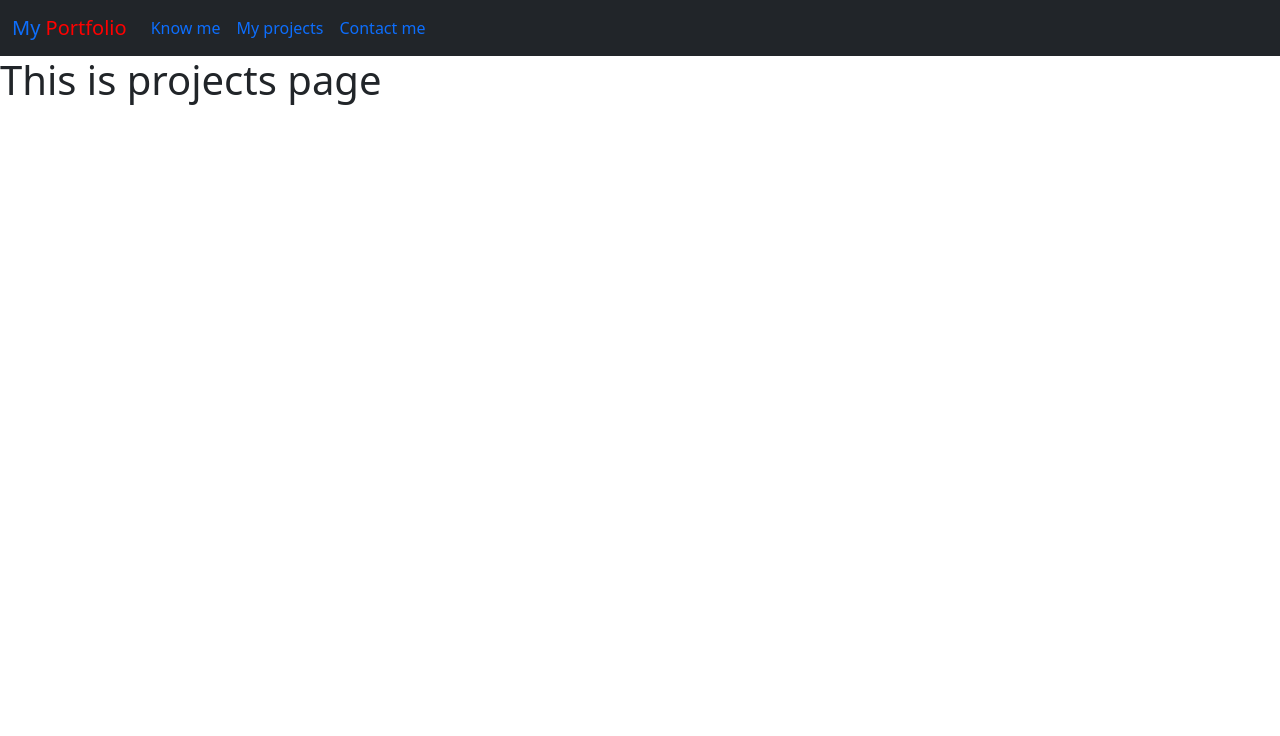
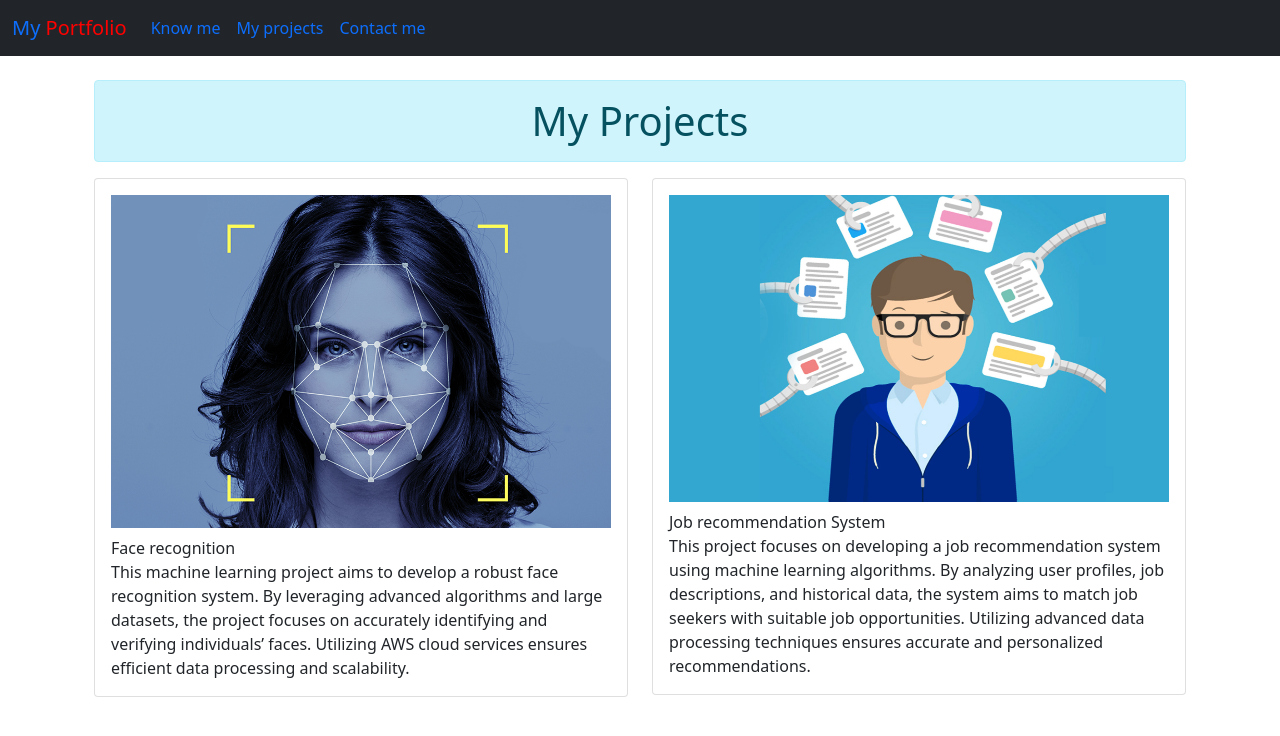
Before and after one commit to Joshideepak806/my-portfolio, a plain HTML site: page projects.html in a window 1280 px wide. Drawn offline with nearby package versions, Linux system fonts and the light colour scheme.

Commit message:
improving my projects

```diff
--- a/projects.html
+++ b/projects.html
@@ -42,10 +42,37 @@
               </div>
             </div>
           </nav>
-          <h1>This is projects page </h1>
+
+          <div class="container p-4">
+
+            <h1 class="alert alert-info text-center"> My Projects
+
+                </h1>
+
+          <div class="row">
+                <div class="col-sm-6 mb-3 mb-sm-0">
+                <div class="card">
+                    <div class="card-body">
+                        <img src="./Images/face recognition.png" style="width:100%"
+                    <h2 class="card-title">Face recognition</h2>
+                    <p class="card-text style=text-align: justify">
+                        This machine learning project aims to develop a robust face recognition system. By leveraging advanced algorithms and large datasets, the project focuses on accurately identifying and verifying individuals’ faces. Utilizing AWS cloud services ensures efficient data processing and scalability.
+                    </div>
+                </div>
+                </div>
+                <div class="col-sm-6 mb-3 mb-sm-0">
+                    <div class="card">
+                      <div class="card-body">
+                          <img src="./Images/Job-Recommendation-System.jpg" style="width:100%"
+                        <h2 class="card-title">Job recommendation System</h2>
+                        <p class="card-text style=text-align: justify">
+                            This project focuses on developing a job recommendation system using machine learning algorithms. By analyzing user profiles, job descriptions, and historical data, the system aims to match job seekers with suitable job opportunities. Utilizing advanced data processing techniques ensures accurate and personalized recommendations.                      </div>
+                    </div>
+                  </div>
+
     </section>
 
-
+</div>
     <!-- Optional JavaScript; choose one of the two! -->
     <!-- Option 1: Bootstrap Bundle with Popper -->
     <script src="https://cdn.jsdelivr.net/npm/bootstrap@5.0.2/dist/js/bootstrap.bundle.min.js" integrity="sha384-MrcW6ZMFYlzcLA8Nl+NtUVF0sA7MsXsP1UyJoMp4YLEuNSfAP+JcXn/tWtIaxVXM" crossorigin="anonymous"></script>
```
Also changed, not shown: Images/Job-Recommendation-System.jpg (added), Images/face recognition.png (added).
